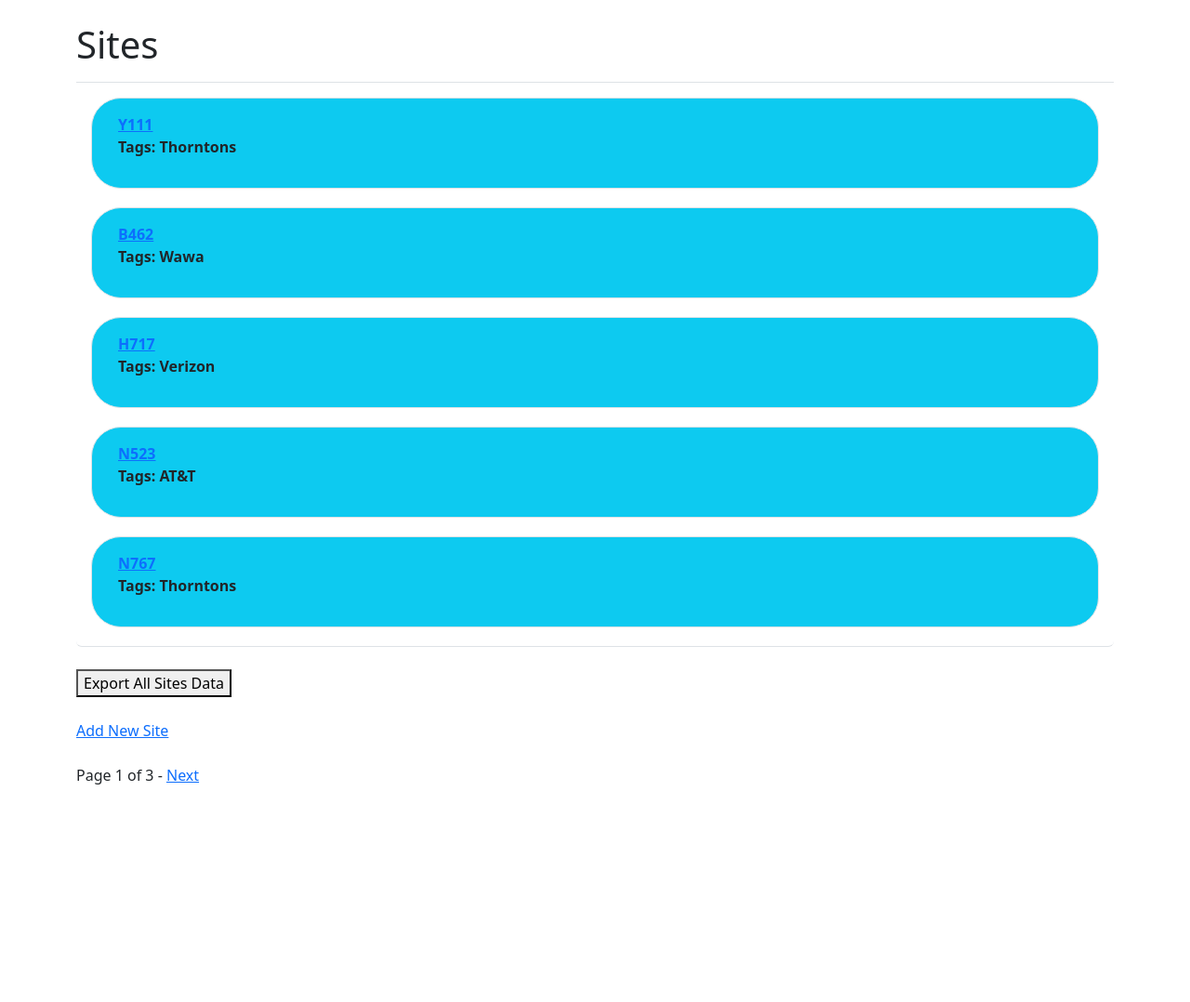
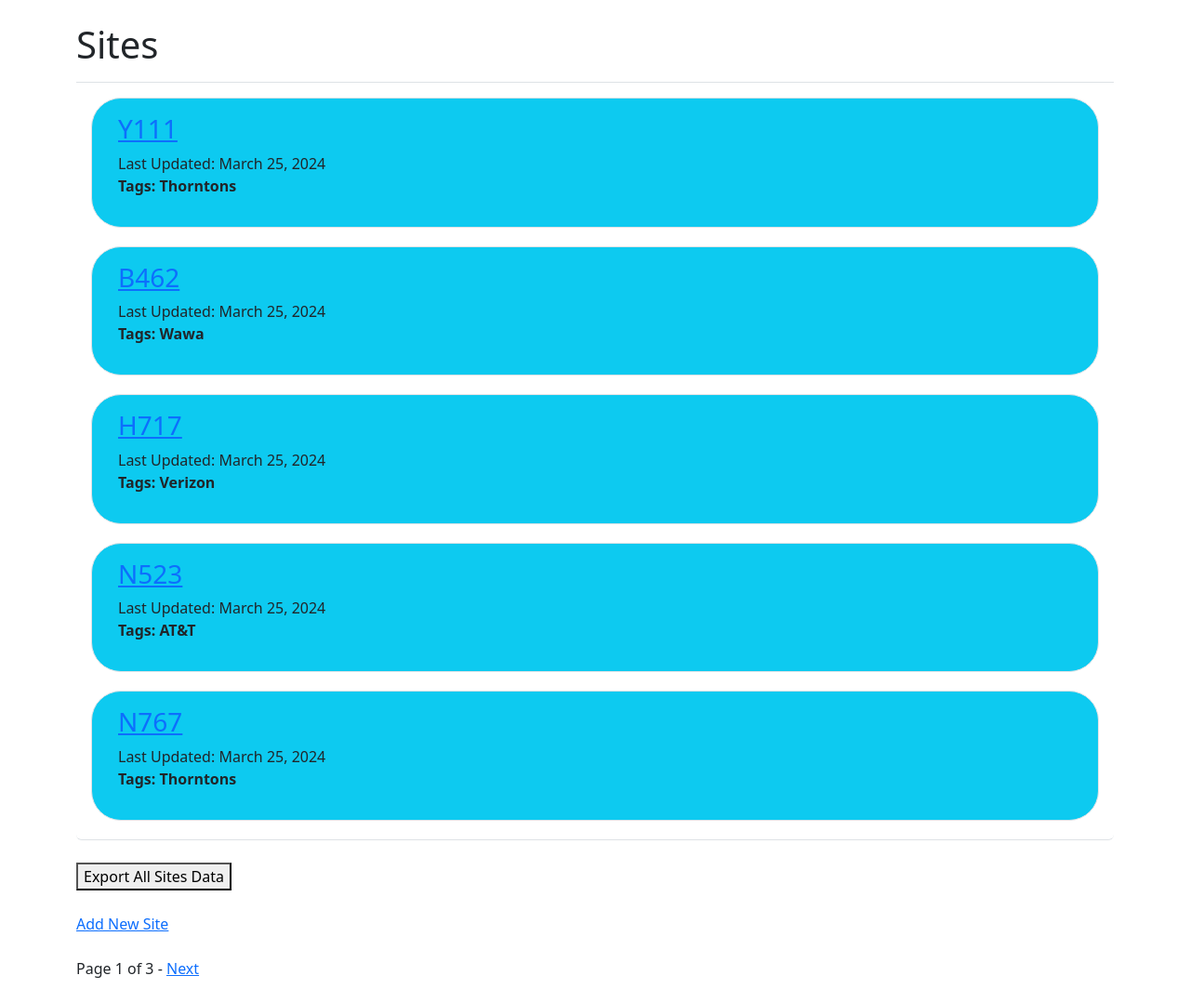
Before and after one commit to jwinternet/alpha_two, a Django app: page /sites/ in a window 1280 px wide. Shown: the part 58-1136 px from the top of the page at 93% size. Before the commit the page ends 902 px from the top, so only its background shows below. Run offline with Django 5.2, Linux system fonts and the light colour scheme; a user stored in the database is signed in; data comes from the database, SQL or seed files in the repository; both versions use the stored data as it was after the commit; parts of the project's set-up code (start-up, migrations or seed data) failed here and were passed over; some libraries are stand-ins or nearby versions.

Commit message:
Committing before making major updates.

```diff
--- a/site_surveys/models.py
+++ b/site_surveys/models.py
@@ -11,8 +11,6 @@
 
     title = models.CharField(
         max_length=4,
-        # help_text="The 4-digit ID of the specific location.",
-        # verbose_name="ISBN number of the book."
     )
     slug = models.SlugField(max_length=250)
     date_added = models.DateField(auto_now_add=True)
--- a/site_surveys/templates/site_surveys/sites.html
+++ b/site_surveys/templates/site_surveys/sites.html
@@ -19,7 +19,8 @@
                 <li class="list-group-item border-0">
                     <div class="p-3 mb-1 bg-info text-bg-body border rounded-5">
                         <div class="container">
-                            <a href="{% url 'site_surveys:site' site.id %}"><strong>{{ site.title.upper }}</strong></a>
+                            <a href="{% url 'site_surveys:site' site.id %}"><h3>{{ site.title.upper }}</h3></a>
+                            <div>Last Updated: {{ site.updated }}</div>
                             <p class="tags"><strong>Tags: {{ site.tags.all|join:", " }}</strong></p>
                         </div>
                     </div>
--- a/site_surveys/views.py
+++ b/site_surveys/views.py
@@ -4,7 +4,7 @@
 from django.http import HttpResponse
 from django.core.paginator import Paginator, EmptyPage, PageNotAnInteger
 
-import csv
+from csv import writer
 
 from .models import Site
 from .forms import SiteForm
@@ -100,11 +100,11 @@
     response['Content-Disposition'] = 'attachment; filename="export_all_sites.csv"'
     export_sites = Site.objects.all()
 
-    writer = csv.writer(response)
-    writer.writerow(["title", "text", "first_name", "last_name", "email", "age", "site_type"])
+    my_writer = writer(response)
+    my_writer.writerow(["title", "text", "first_name", "last_name", "email", "age", "site_type"])
 
     for export_site in export_sites:
-        writer.writerow([
+        my_writer.writerow([
             export_site.title,
             export_site.text,
             export_site.first_name,
@@ -122,10 +122,10 @@
     response['Content-Disposition'] = 'attachment; filename="export_site.csv"'
     export_site = get_object_or_404(Site, id=site_id)
 
-    writer = csv.writer(response)
-    writer.writerow(["title", "text", "first_name", "last_name", "email", "age", "site_type"])
+    my_writer = writer(response)
+    my_writer.writerow(["title", "text", "first_name", "last_name", "email", "age", "site_type"])
 
-    writer.writerow([
+    my_writer.writerow([
         export_site.title,
         export_site.text,
         export_site.first_name,
```
Also changed, not shown: db.sqlite3.
